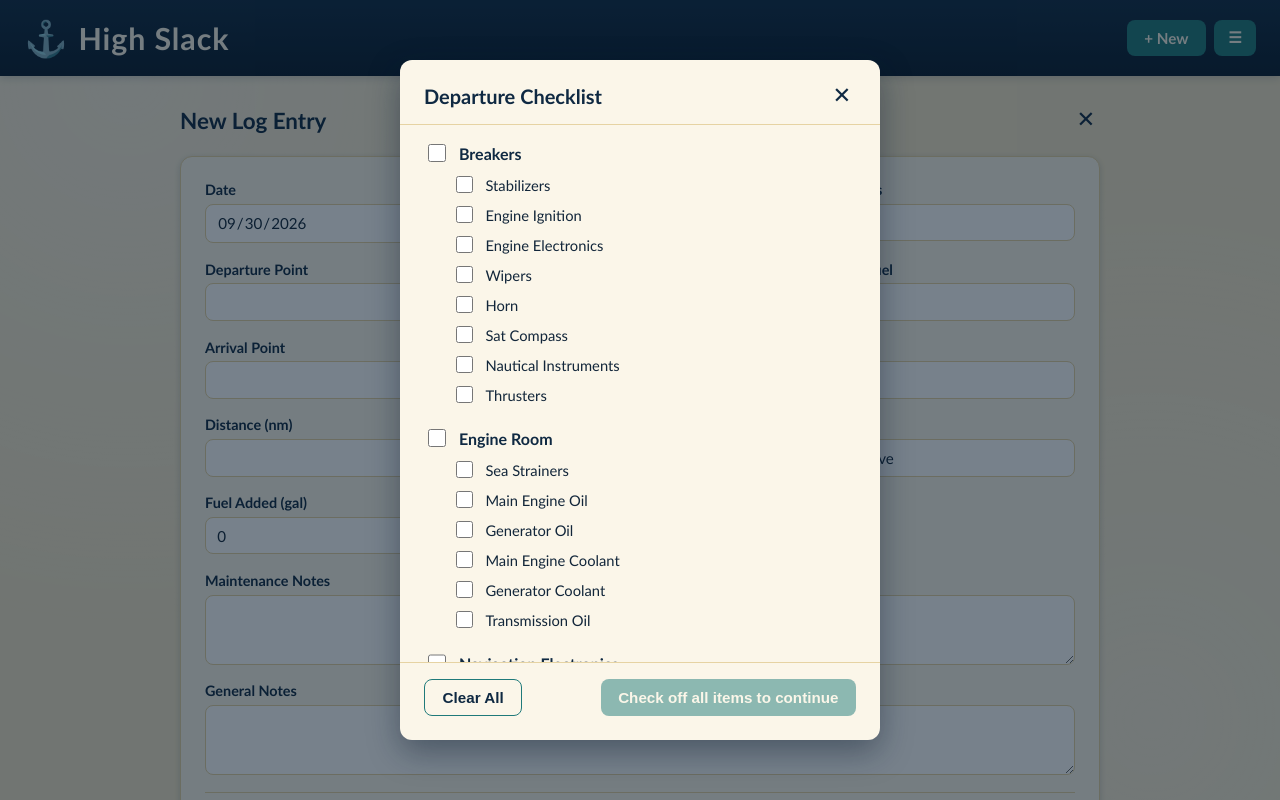
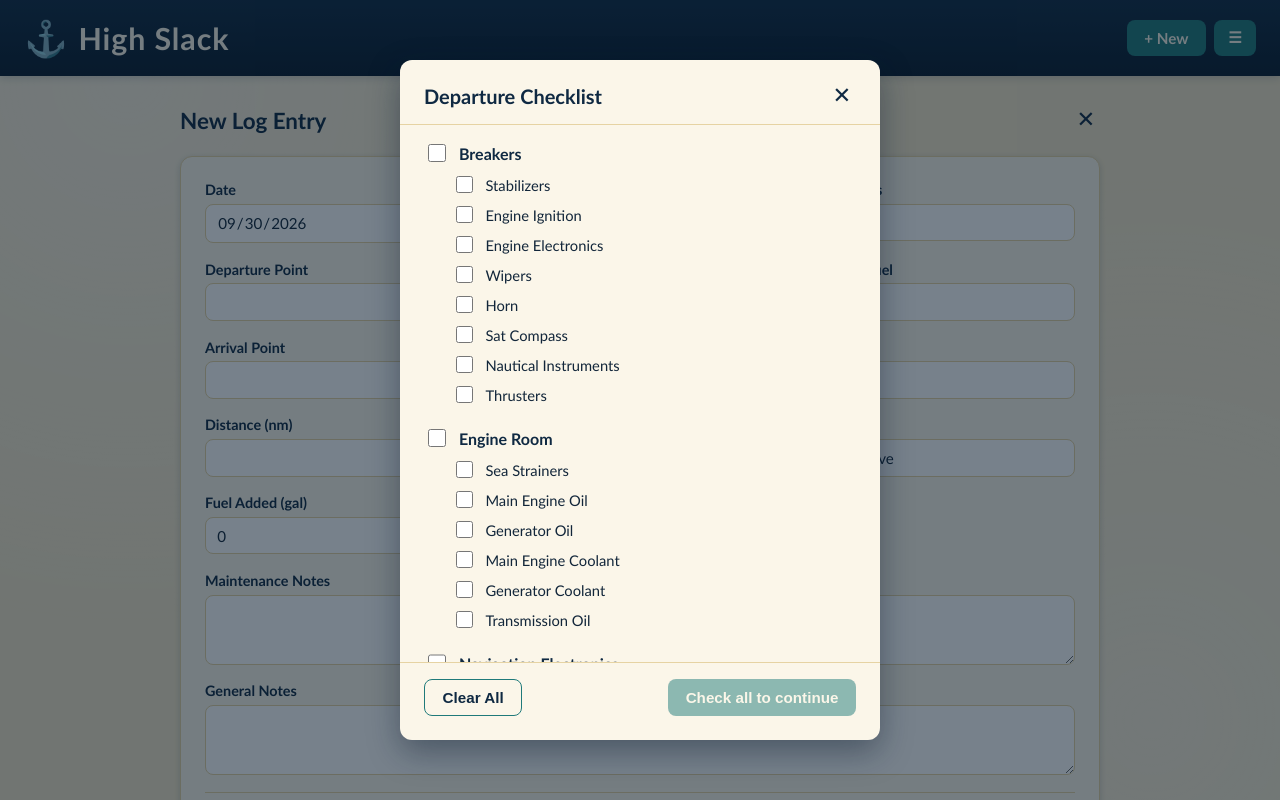
Before and after one commit to jimmyrayz-web/captains-log, a React (Vite) app in the folder client/: page /new in a window 1280 px wide. Both pictures are taken after a click on the button "Departure Checklist". Shown: the top 800 px of the page. Built offline with nearby package versions, Linux system fonts and the light colour scheme; no server answers.

Commit message:
Shorten checklist button label to "Check all to continue"
Co-Authored-By: Claude Sonnet 5 <noreply@anthropic.com>
Claude-Session: https://claude.ai/code/session_011NbR9wQgeM1oGZk27iisML

```diff
--- a/client/src/components/ChecklistModal.jsx
+++ b/client/src/components/ChecklistModal.jsx
@@ -89,7 +89,7 @@ export default function ChecklistModal({ checked, onToggleItem, onToggleGroup, o
             Clear All
           </button>
           <button type="button" className="button" disabled={!allComplete} onClick={onConfirm}>
-            {allComplete ? 'Done — Mark Complete' : 'Check off all items to continue'}
+            {allComplete ? 'Done — Mark Complete' : 'Check all to continue'}
           </button>
         </div>
       </div>
```
